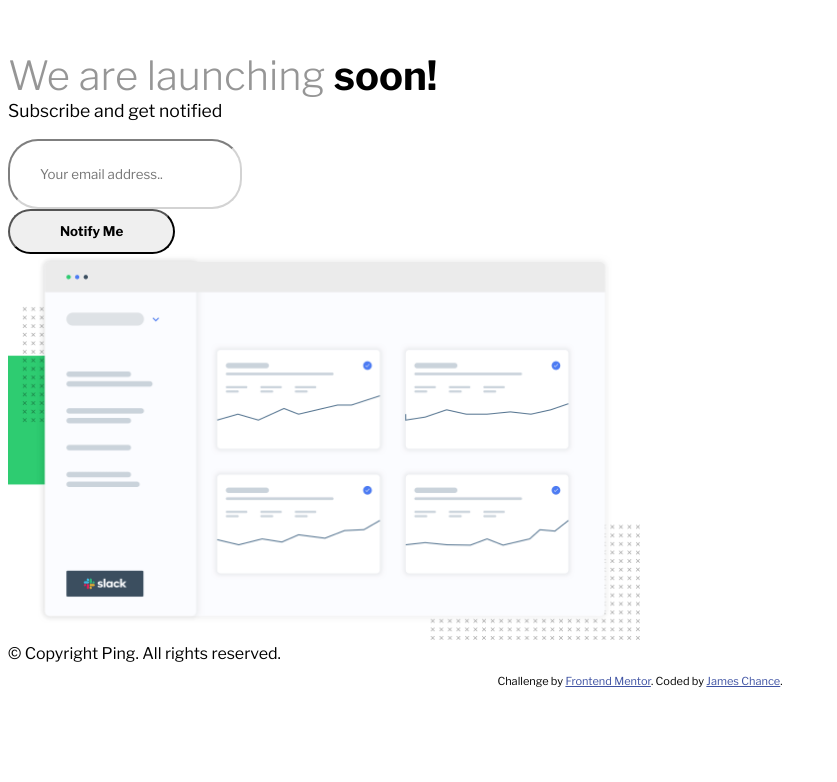
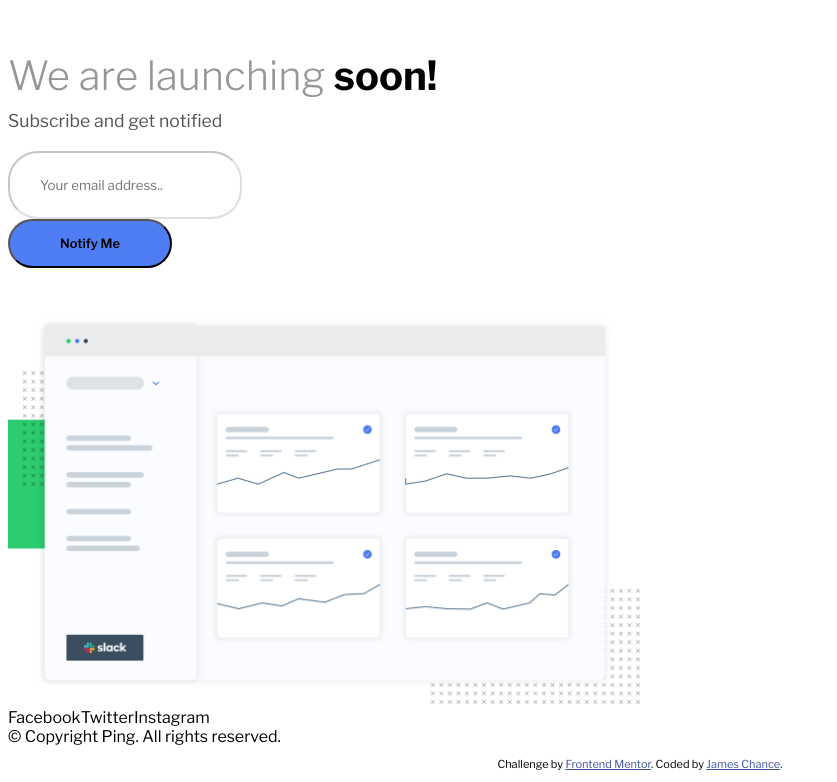
Before and after one commit to jameschancetech/ping-coming-soon-page, a website with bundled scripts: page index.html in a window 1280 px wide. Shown: the part 79-861 px from the top of the page, without its empty margins (0-837 px from the left). Before the commit the page ends 800 px from the top, so only its background shows below. Built offline with nearby package versions, Linux system fonts and the light colour scheme.

Commit message:
Email box amended
Email box amended, started to add som more spacing

```diff
--- a/index.html
+++ b/index.html
@@ -17,20 +17,17 @@
         <img src="images\logo.svg" alt="pingLogo">
       </div>
     </div>
-
     <div class="row">
       <div class="col-12 text-center headingText">
         <p id="launchingSoon">We are launching <span id="soonSpan">soon!</span></p>
       </div>
     </div>
-
     <div class="row" id="subAndNotDiv">
       <p class="col-12 text-center" id="secondHeading">
         Subscribe and get notified
       </p>
     </div>
-
-    <div class="form-group row d-flex justify-content-center">
+    <div class="form-group row d-flex justify-content-center" id="formDiv">
       <div class="col-4">
         <input type="email" name="email" id="emailAddress" class="form-control" placeholder="Your email address..">
       </div>
@@ -38,23 +35,19 @@
         <input type="submit" value="Notify Me" class="btn btn-primary" id="notify">
       </div>
     </div>
-
-
-
-
-
-    <div class="row">
+    <div class="row" id="imageDiv">
       <div class="col-12 text-center">
         <img class="img-fluid" src="images/illustration-dashboard.png" alt="" id="mainImage">
       </div>
     </div>
-
     <div class="row" class="text-center">
+      <div class="col-12 text-center">
+        <span>Facebook</span><span>Twitter</span><span>Instagram</span>
+      </div>
       <div class="col-12 text-center">
         &copy; Copyright Ping. All rights reserved.
       </div>
     </div>
-
   </div>
 
   <footer>
--- a/style.css
+++ b/style.css
@@ -35,10 +35,11 @@
 	font-weight: 700;
 }
 
-
 #subAndNotDiv {
-	padding-top: 0px;
+	padding-top: 10px;
 	margin-top: 0px;
+	font-size: 0.5rem;
+	margin-bottom: 20px;
 }
 
 #secondHeading {
@@ -46,23 +47,38 @@
 	margin-top: 0px;
 	padding-top: 0px;
 	font-size: 1.1rem;
+	color: #505455;
+}
+
+/*  FORM AREA */
+#formDiv {
+	margin-bottom: 50px;
 }
 
 #emailAddress {
 	font-family: 'Libre Franklin', sans-serif;
 	border-radius: 30px;
-	padding: 25px 30px;
-	color: lightgray;
-	border-color: lightgray;
+	padding: 24px 30px;
+	color: hsla(0, 0%, 59%,0.3);
+	border-color: hsla(0, 0%, 59%,0.3);
+
 }
 
 #notify {
 	border-radius: 30px;
-	padding: 12.5px 50px;
+	padding: 15px 50px;
 	font-family: 'Libre Franklin', sans-serif;
-	font-weight: 700;
+	font-weight: 600;
+	background-color: hsl(223, 87%, 63%);
+	font-size: 0.8rem;
+}
 
+/*  MAIN IMAGE */
+
+#imageDiv {
+	margin-top: 50px;
 }
+
 #mainImage {
 	width: 50%;
 }
```
Also changed, not shown: dist/index.html, 5 other files.
